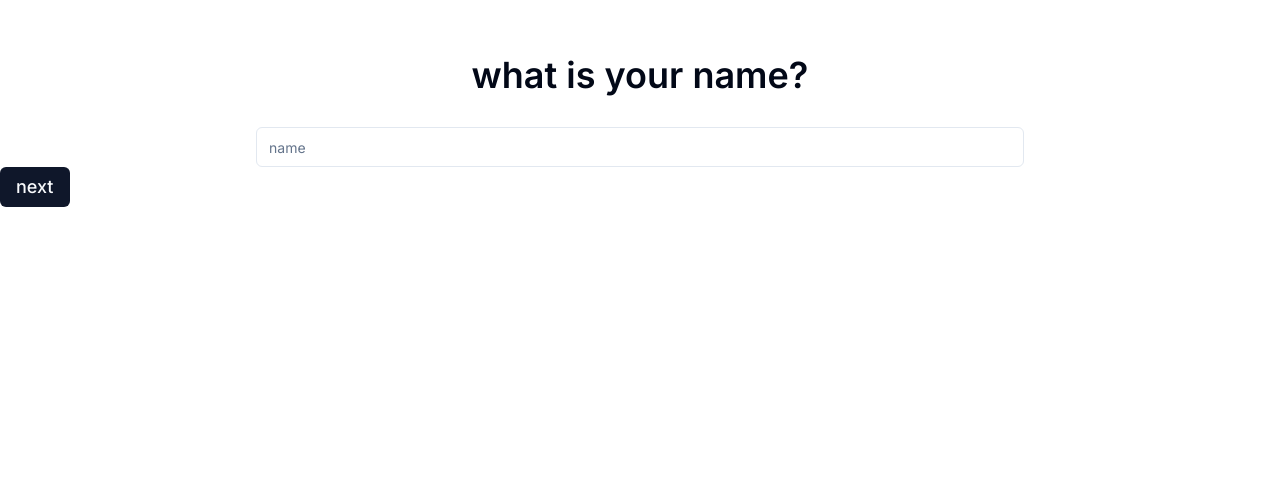
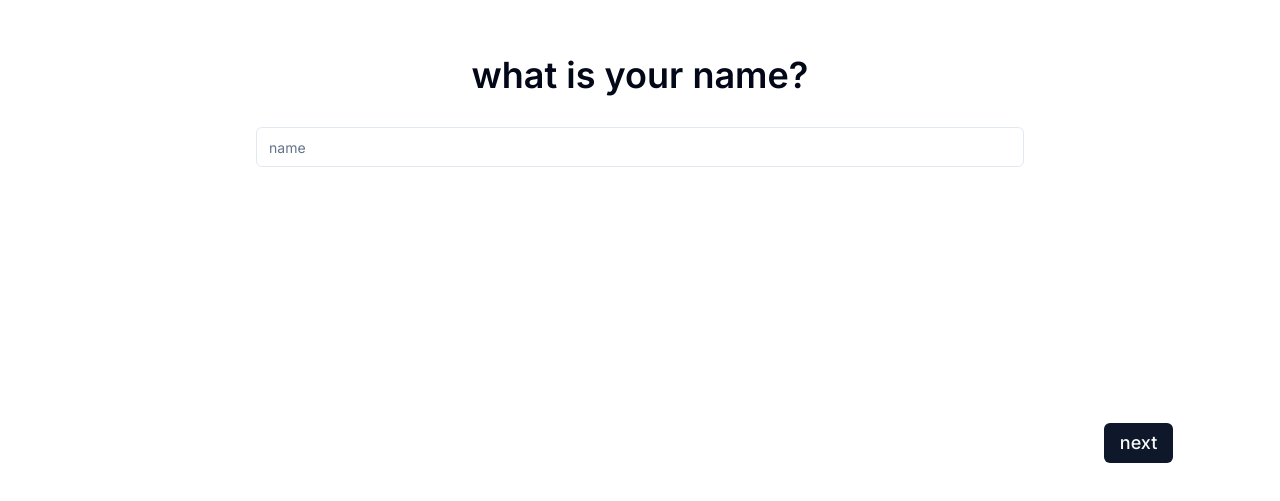
Before and after one commit to priyanshumahey/SproutPal, a Next.js app in the folder my-friends/: page /form in a window 1280 px wide. Shown: the part 169-670 px from the top of the page. Built offline with nearby package versions, Linux system fonts and the light colour scheme.

Commit message:
formpage component

```diff
--- a/my-friends/app/form/page.tsx
+++ b/my-friends/app/form/page.tsx
@@ -1,16 +1,5 @@
-import { Input } from "@/components/ui/input";
-import { Button } from "@/components/ui/button";
+import FormPage from "@/components/ui/formPage";
 
 export default function form() {
-  return (
-    <main>
-      <div className="w-3/5 m-auto">
-        <div className="mt-56 text-4xl font-semibold text-center">
-          what is your name?
-        </div>
-        <Input className="mt-8" placeholder="name" />
-      </div>
-      <Button>next</Button>
-    </main>
-  );
+  return <FormPage question="what is your name?" placeholder="name" />;
 }
--- a/my-friends/app/globals.css
+++ b/my-friends/app/globals.css
@@ -72,5 +72,7 @@
   }
   body {
     @apply bg-background text-foreground;
+    overflow-y: hidden;
+    height: 100%;
   }
 }
--- a/my-friends/components/ui/formPage.tsx
+++ b/my-friends/components/ui/formPage.tsx
@@ -1,7 +1,26 @@
 import React from "react";
+import { Input } from "./input";
+import { Button } from "./button";
 
-const formPage = () => {
-  return <div>formPage</div>;
+type FormPageProps = {
+  question: string;
+  placeholder?: string;
 };
 
-export default formPage;
+const FormPage: React.FC<FormPageProps> = ({ question, placeholder }) => {
+  return (
+    <main>
+      <div className="w-3/5 m-auto">
+        <div className="mt-56 text-4xl font-semibold text-center">
+          {question}
+        </div>
+        <Input className="mt-8" placeholder={placeholder} />
+      </div>
+      <div className="w-11/12 mt-64">
+        <Button className="float-right">next</Button>
+      </div>
+    </main>
+  );
+};
+
+export default FormPage;
```
